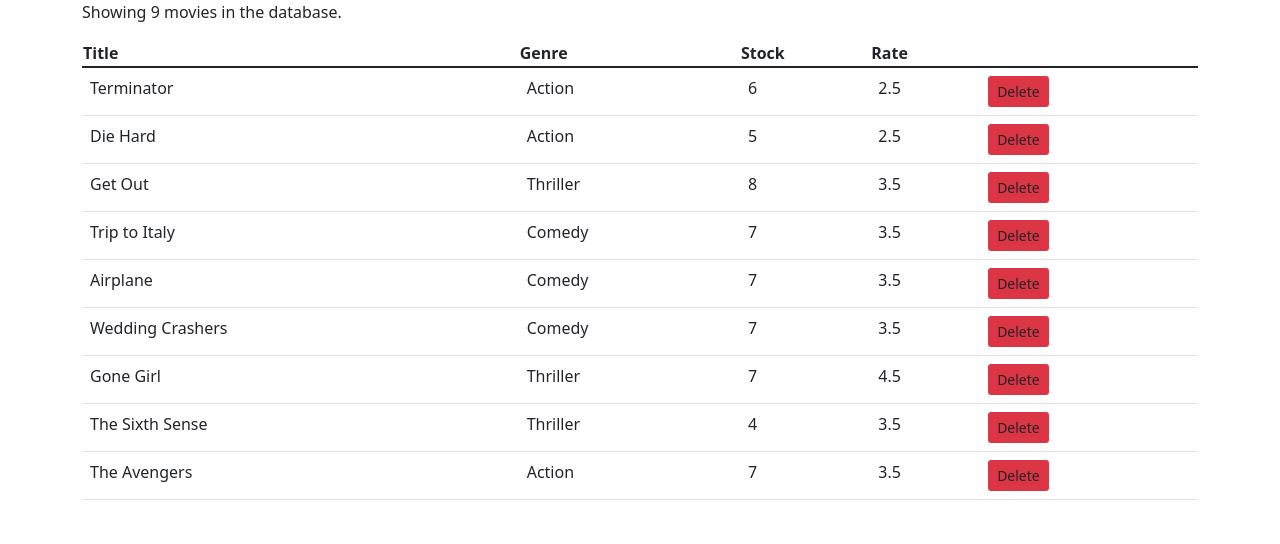
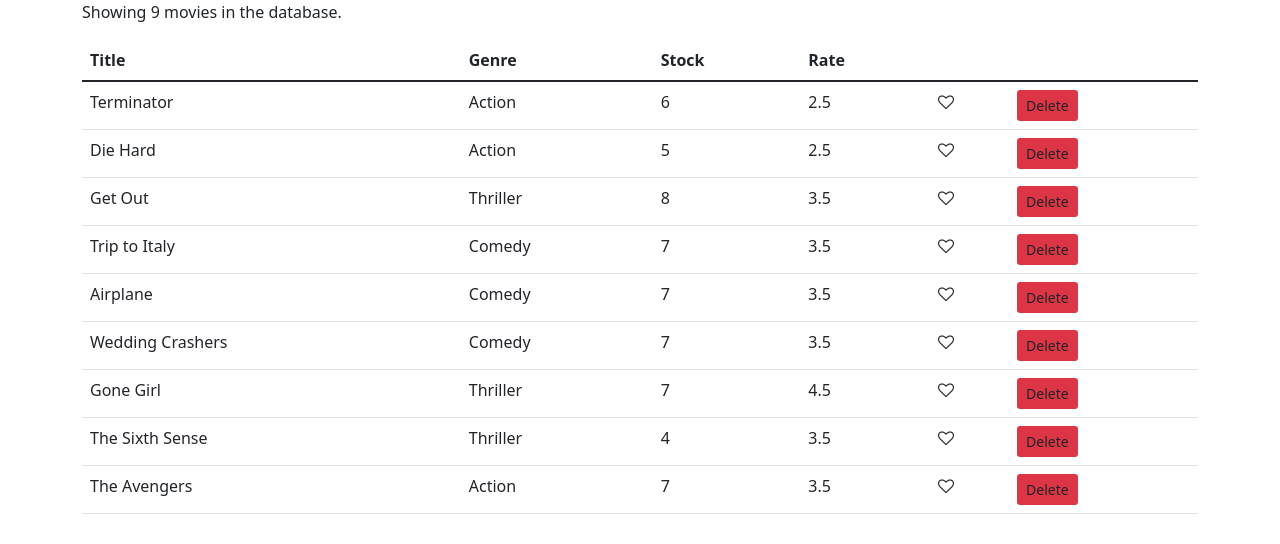
Before and after one commit to jimmymano/vidly, a React (Create React App) app: page / in a window 1280 px wide. Shown: the top 544 px of the page. Built offline with nearby package versions, Linux system fonts and the light colour scheme.

Commit message:
added heart icon

```diff
--- a/package.json
+++ b/package.json
@@ -7,7 +7,7 @@
     "@testing-library/react": "^12.1.3",
     "@testing-library/user-event": "^13.5.0",
     "bootstrap": "^5.1.3",
-    "font-awesome": "^4.7.0",
+    "font-awesome": "^8.1.2",
     "react": "^17.0.2",
     "react-dom": "^17.0.2",
     "react-scripts": "5.0.0",
--- a/src/App.js
+++ b/src/App.js
@@ -9,5 +9,4 @@
     </main>
   );
 }
-
 export default App;
--- /dev/null
+++ b/src/components/common/like.jsx
@@ -0,0 +1,17 @@
+import React, { Component } from "react";
+
+//input:liked:boolean
+//output: onClick
+
+class Like extends Component {
+  render() {
+    return (
+      <div>
+        {" "}
+        <i className="fa fa-light fa-heart-o"></i>
+      </div>
+    );
+  }
+}
+
+export default Like;
--- a/src/components/movies.jsx
+++ b/src/components/movies.jsx
@@ -1,4 +1,5 @@
 import React, { Component } from "react";
+import Like from "./common/like";
 import { getMovies } from "../services/fakeMovieService";
 
 class Movies extends Component {
@@ -15,11 +16,14 @@
         <p>Showing {this.state.movies.length} movies in the database.</p>
         <table className="table">
           <thead>
-            <th>Title</th>
-            <th>Genre</th>
-            <th>Stock</th>
-            <th>Rate</th>
-            <th></th>
+            <tr>
+              <th>Title</th>
+              <th>Genre</th>
+              <th>Stock</th>
+              <th>Rate</th>
+              <th> </th>
+              <th> </th>
+            </tr>
           </thead>
           <tbody>
             {this.state.movies.map((movie) => (
@@ -28,6 +32,9 @@
                 <td> {movie.genre.name} </td>
                 <td> {movie.numberInStock} </td>
                 <td> {movie.dailyRentalRate} </td>
+                <td>
+                  <Like />
+                </td>
                 <td>
                   <button
                     onClick={() => this.handleDelete(movie)}
```
